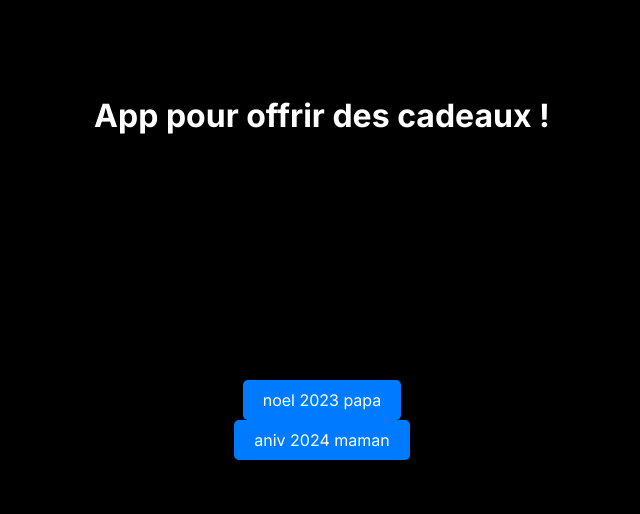
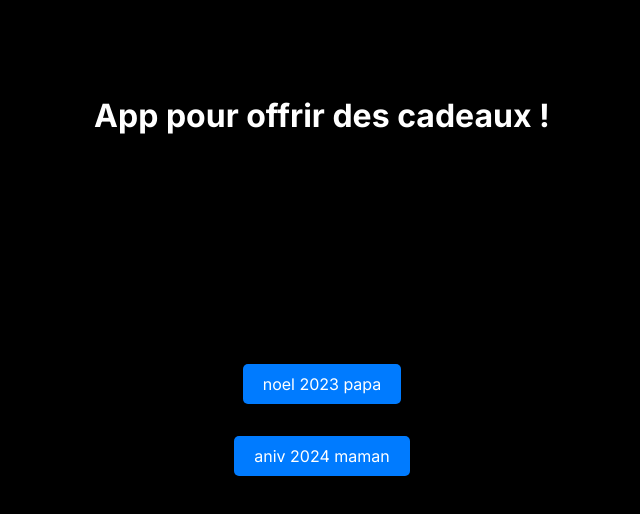
Before and after one commit to QuentinVdr/christmas-gift, a Next.js app: page / in a window 1280 px wide. Shown: the top 514 px of the page, without its empty margins (318-958 px from the left). Built offline with nearby package versions, Linux system fonts and the light colour scheme.

Commit message:
✨ Add gap between elements in page module CSS

```diff
--- a/src/app/page.module.css
+++ b/src/app/page.module.css
@@ -12,6 +12,7 @@
     flex-direction: column;
     align-items: center;
     justify-content: center;
+    gap: 2rem;
 
     .linkButton {
       padding: 10px 20px;
```
